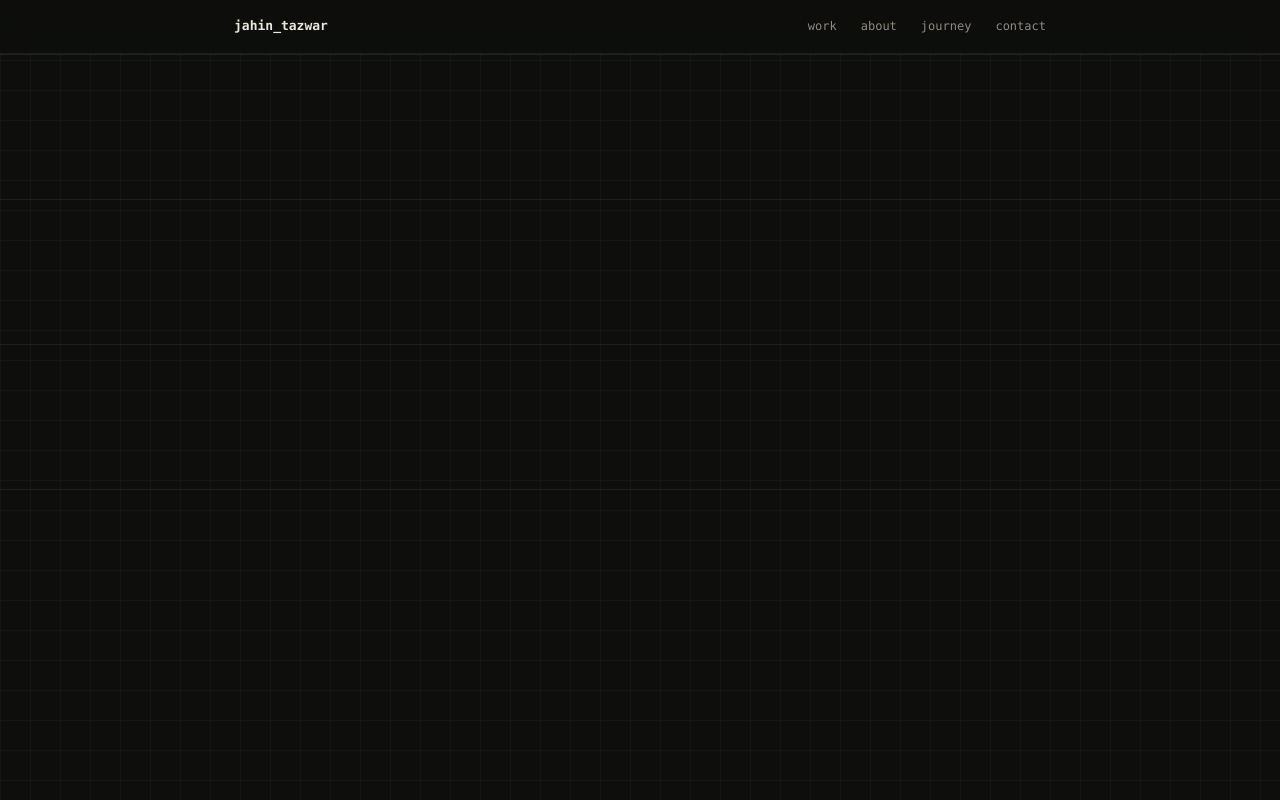
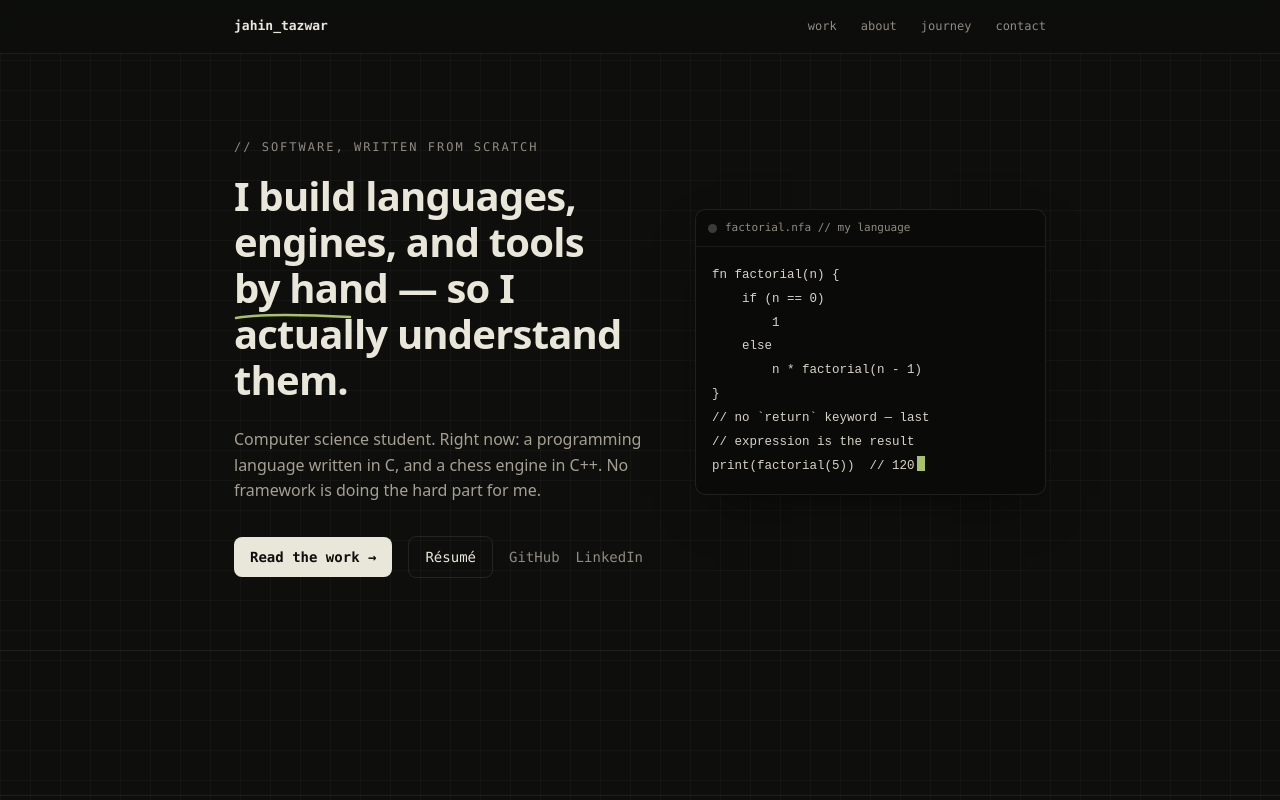
Before and after one commit to Jahin-Tazwar/portfolio, a React (Vite) app: page / in a window 1280 px wide. Shown: the top 800 px of the page. Built offline with nearby package versions, Linux system fonts and the light colour scheme.

Commit message:
feat: add hero section with real code panel

```diff
--- a/src/App.tsx
+++ b/src/App.tsx
@@ -1,10 +1,12 @@
 import { Nav } from "./components/Nav";
+import { Hero } from "./components/Hero";
 
 export default function App() {
   return (
     <>
       <Nav />
       <main id="top">
+        <Hero />
         <section id="work" className="section"><div className="container" /></section>
         <section id="about" className="section"><div className="container" /></section>
         <section id="journey" className="section"><div className="container" /></section>
--- /dev/null
+++ b/src/components/Hero.module.css
@@ -0,0 +1,14 @@
+.hero { padding: var(--s-8) 0; }
+.grid { display: grid; grid-template-columns: 1.1fr 0.9fr; gap: var(--s-6); align-items: center; }
+.headline { font-size: clamp(28px, 4.5vw, 40px); font-weight: 650; margin-top: var(--s-4); }
+.mark { position: relative; white-space: nowrap; }
+.underline { position: absolute; left: 0; bottom: -8px; stroke-dasharray: 240; stroke-dashoffset: 240; animation: draw 1s var(--ease) 0.5s forwards; }
+@keyframes draw { to { stroke-dashoffset: 0; } }
+.sub { color: var(--muted-2); font-size: 16px; max-width: 480px; margin-top: var(--s-5); }
+.ctas { display: flex; gap: var(--s-4); align-items: center; margin-top: var(--s-6); font-family: var(--font-mono); font-size: 14px; flex-wrap: wrap; }
+.primary { background: var(--text); color: var(--bg); padding: 9px 16px; border-radius: var(--radius); font-weight: 600; text-decoration: none; }
+.secondary { color: var(--text); text-decoration: none; border: 1px solid var(--border-strong); padding: 9px 16px; border-radius: var(--radius); }
+.textlink { color: var(--muted); text-decoration: none; }
+.textlink:hover { color: var(--text); }
+@media (prefers-reduced-motion: reduce) { .underline { stroke-dashoffset: 0; animation: none; } }
+@media (max-width: 760px) { .grid { grid-template-columns: 1fr; } }
--- /dev/null
+++ b/src/components/Hero.tsx
@@ -0,0 +1,45 @@
+import { profile } from "../data/profile";
+import { CodePanel } from "./CodePanel";
+import { Reveal } from "./Reveal";
+import styles from "./Hero.module.css";
+
+export function Hero() {
+  return (
+    <section className={styles.hero} aria-labelledby="hero-heading">
+      <div className={`container ${styles.grid}`}>
+        <div>
+          <Reveal><p className="eyebrow">// software, written from scratch</p></Reveal>
+          <Reveal delay={120}>
+            <h1 id="hero-heading" className={styles.headline}>
+              I build languages, engines, and tools{" "}
+              <span className={styles.mark}>
+                by hand
+                <svg className={styles.underline} width="118" height="12" viewBox="0 0 118 12" fill="none" aria-hidden="true">
+                  <path d="M2 7C24 3 60 3 116 6" stroke="var(--accent)" strokeWidth="2.5" strokeLinecap="round" />
+                </svg>
+              </span>{" "}
+              — so I actually understand them.
+            </h1>
+          </Reveal>
+          <Reveal delay={240}>
+            <p className={styles.sub}>
+              Computer science student. Right now: a programming language written in C, and a
+              chess engine in C++. No framework is doing the hard part for me.
+            </p>
+          </Reveal>
+          <Reveal delay={360}>
+            <div className={styles.ctas}>
+              <a href="#work" className={styles.primary}>Read the work →</a>
+              <a href={profile.resume} className={styles.secondary} target="_blank" rel="noopener noreferrer">Résumé</a>
+              <a href={profile.github} className={styles.textlink} target="_blank" rel="noopener noreferrer">GitHub</a>
+              <a href={profile.linkedin} className={styles.textlink} target="_blank" rel="noopener noreferrer">LinkedIn</a>
+            </div>
+          </Reveal>
+        </div>
+        <Reveal delay={240}>
+          <CodePanel filename="factorial.nfa  // my language" code={profile.heroCode} />
+        </Reveal>
+      </div>
+    </section>
+  );
+}
```
Also changed, not shown: 1 other file (tests, documents, lock files or other folders).
